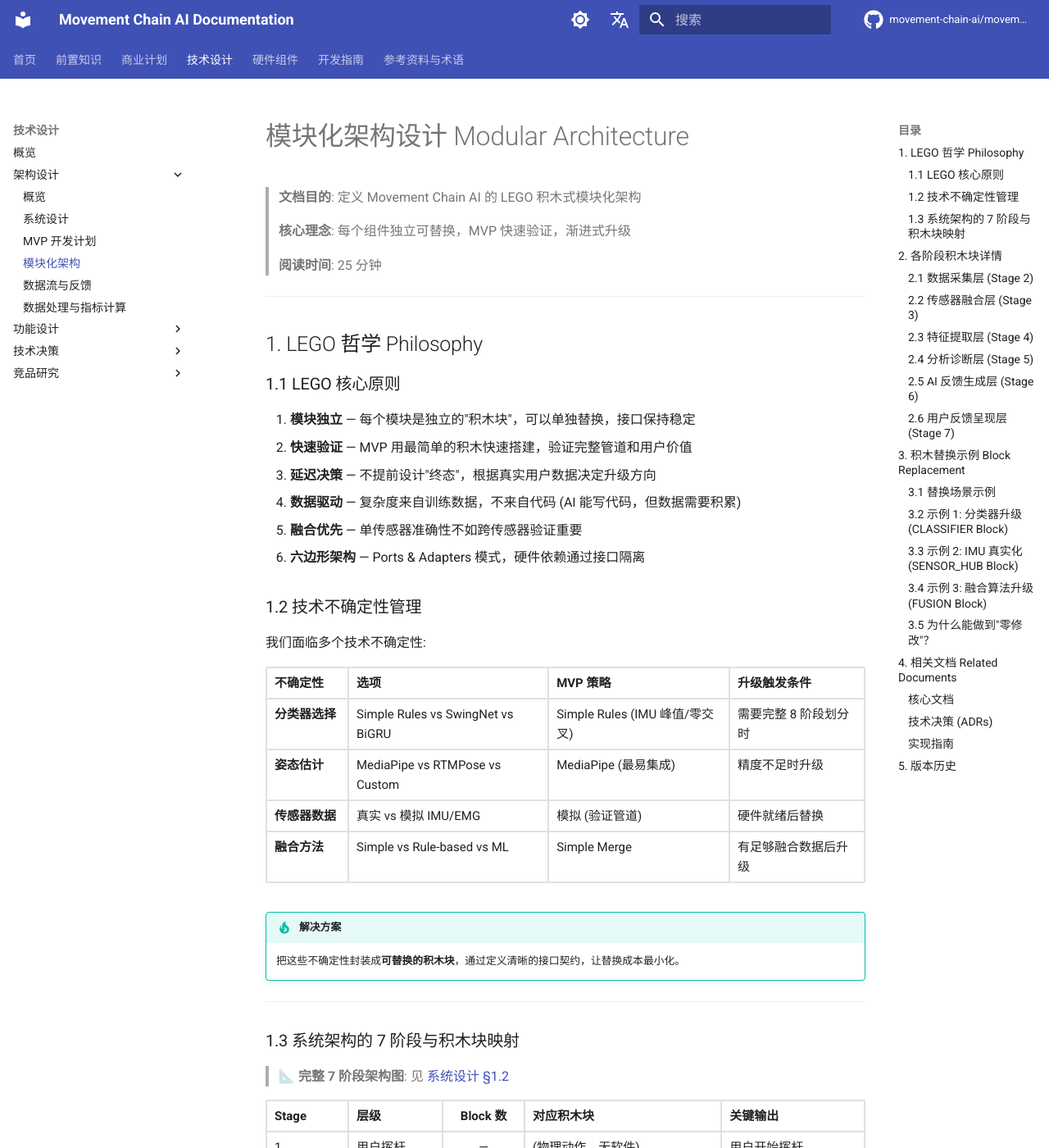
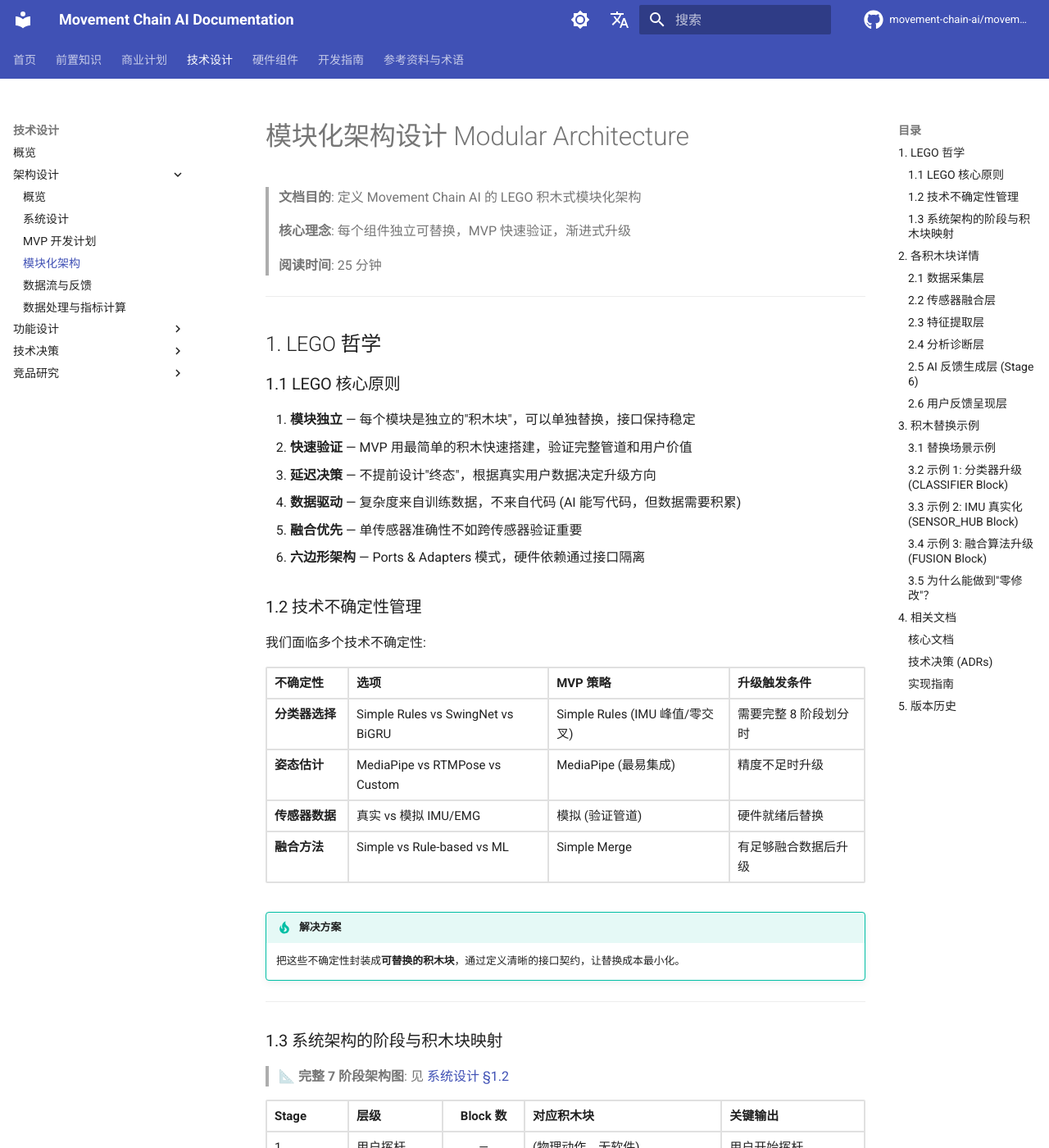
Before and after one commit to movement-chain-ai/movement-chain-docs, an MkDocs documentation site: the page built from docs/zh/design/architecture/modular-architecture.md, in a window 1280 px wide and 1400 px high. Shown: the whole window at 82% size. Built offline with MkDocs 1.6.1 and Material for MkDocs 9.7.7, drawn with Linux system fonts in a browser that asks for light colours; comment, search, counter and statistics services are not loaded; the version menu is left out; some of the changed text lies outside the part shown.

Commit message:
清理系统设计和模块化架构文档标题
移除标题中冗余的英文后缀和括号

🤖 Generated with [Claude Code](https://claude.com/claude-code)

Co-Authored-By: Claude Opus 4.5 <noreply@anthropic.com>

````diff
--- a/docs/zh/design/architecture/modular-architecture.md
+++ b/docs/zh/design/architecture/modular-architecture.md
@@ -8,7 +8,7 @@
 
 ---
 
-## 1. LEGO 哲学 Philosophy
+## 1. LEGO 哲学
 
 ### 1.1 LEGO 核心原则
 
@@ -35,7 +35,7 @@
 
 ---
 
-### 1.3 系统架构的 7 阶段与积木块映射
+### 1.3 系统架构的阶段与积木块映射
 
 > 📐 **完整 7 阶段架构图**: 见 [系统设计 §1.2](./system-design.md#12-完整系统架构目标态)
 
@@ -71,9 +71,9 @@
 
 > 📐 **详细定义**: 各 Block 接口契约的完整 Python dataclass 定义见对应章节。
 
-## 2. 各阶段积木块详情 {#2-各阶段积木块详情}
-
-### 2.1 数据采集层 (Stage 2) {#21-数据采集层}
+## 2. 各积木块详情 {#2-各积木块详情}
+
+### 2.1 数据采集层 {#21-数据采集层}
 
 Stage 2 负责从多种传感器采集原始数据:
 - **CAMERA**: iPhone 本机摄像头，通过 Native SDK 直接访问 (零延迟)
@@ -255,7 +255,7 @@ class BLEPacket:
 
 ---
 
-### 2.2 传感器融合层 (Stage 3) {#22-传感器融合层}
+### 2.2 传感器融合层 {#22-传感器融合层}
 
 Stage 3 负责将三模态数据对齐到统一时间轴，并执行交叉验证。
 
@@ -679,7 +679,7 @@ class TimeAlignmentManager:
 └─────────────────────────────────────────────────────────────────────────────┘
 ```
 
-### 2.3 特征提取层 (Stage 4) {#23-特征提取层}
+### 2.3 特征提取层 {#23-特征提取层}
 
 Stage 4 从原始传感器数据中提取结构化特征。每个 Block 负责一种数据源。
 
@@ -1099,7 +1099,7 @@ MVP 阶段使用 2 通道 (Core + Forearm)，后续渐进扩展：
 !!! tip "详细算法实现"
     信号处理、特征提取代码见 [传感器指标映射 §3.3](./sensor-data-processing.md#33-emg-数据处理-unique-capability)
 
-### 2.4 分析诊断层 (Stage 5) {#24-分析诊断层}
+### 2.4 分析诊断层 {#24-分析诊断层}
 
 对提取的特征进行智能分析，识别挥杆阶段并融合多模态数据。
 
@@ -1331,7 +1331,7 @@ class LLMOutput:
 |------|------|
 | `FALSE_COIL (P0)` + `X-Factor=42°` + `Core=30%` | "看起来转够了 (42°)，但核心没发力 (30%)。在下杆前收紧腹肌，让身体带动手臂。" |
 
-### 2.6 用户反馈呈现层 (Stage 7) {#26-用户反馈呈现层}
+### 2.6 用户反馈呈现层 {#26-用户反馈呈现层}
 
 将 LLM 生成的反馈通过多种渠道呈现给用户，挥杆后 <500ms 内完成。
 
@@ -1440,7 +1440,7 @@ class OutputResult:
 
 ---
 
-## 3. 积木替换示例 Block Replacement {#3-积木替换示例}
+## 3. 积木替换示例 {#3-积木替换示例}
 
 > **核心理念**: 模块化架构的价值在于 — 升级某个模块时，其他模块完全不受影响。
 >
@@ -1597,7 +1597,7 @@ MVP 阶段:
 
 ---
 
-## 4. 相关文档 Related Documents {#4-相关文档}
+## 4. 相关文档 {#4-相关文档}
 
 ### 核心文档
 
````
Also changed, not shown: docs/zh/design/architecture/system-design.md (+2 -2 lines).
